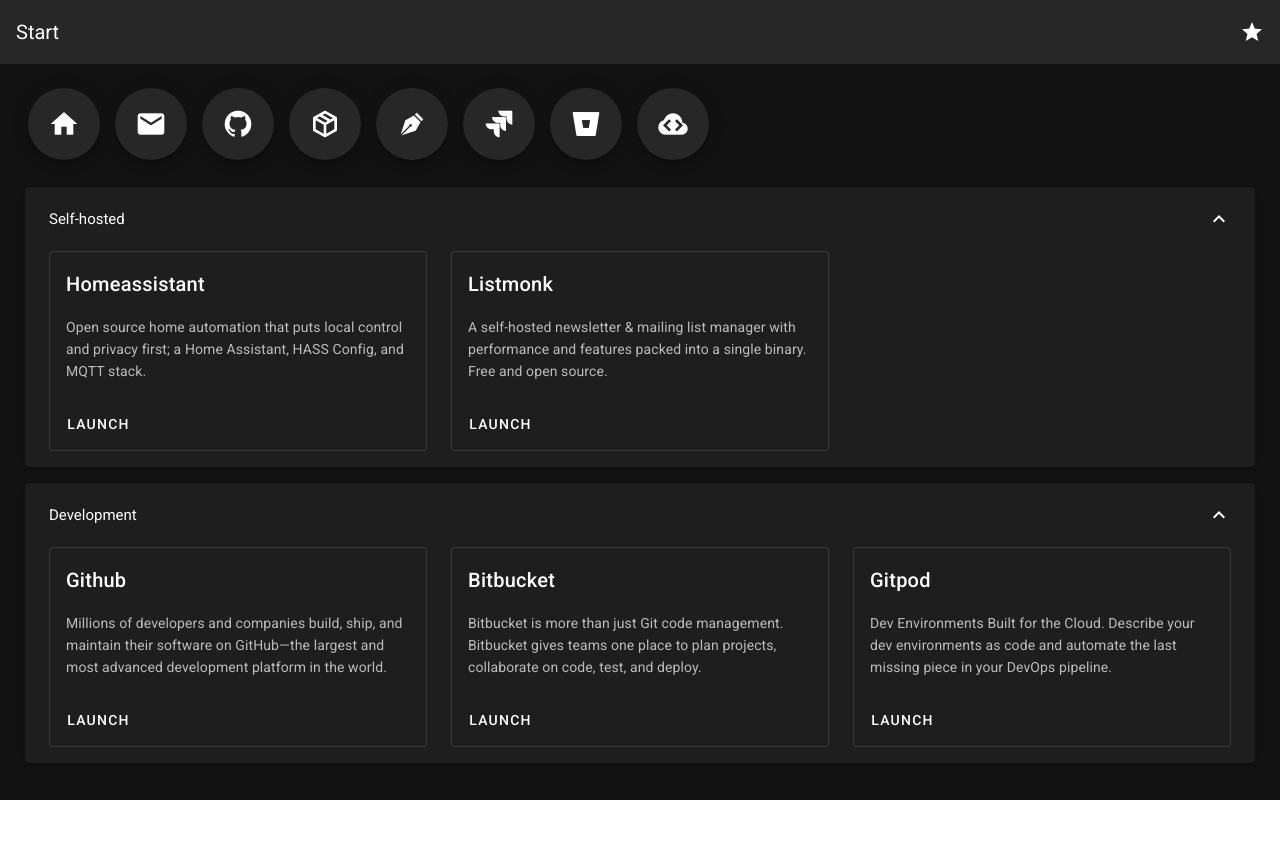
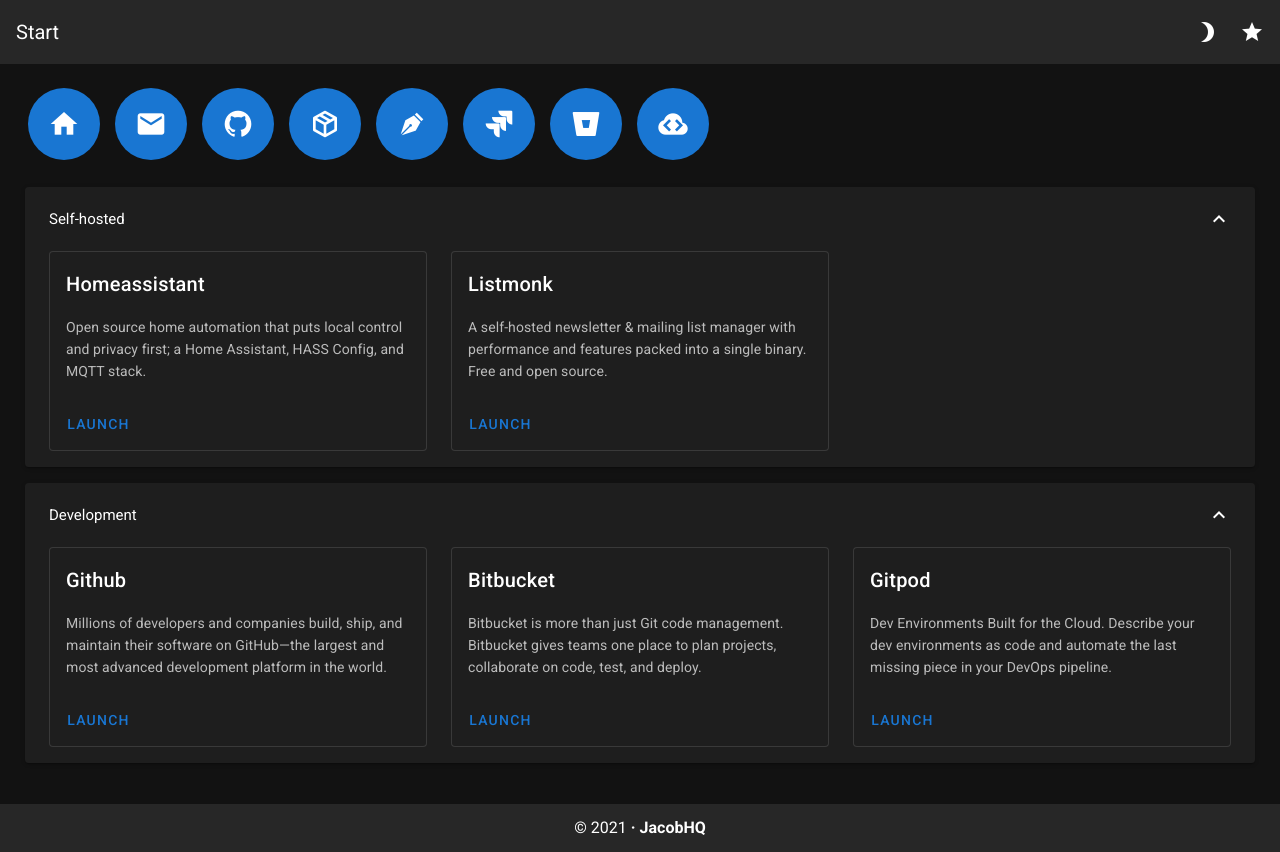
Before and after one commit to jacobhq/start, a Nuxt app: page / in a window 1280 px wide. Both pictures are taken after a click on the button "Development". Before the commit the page ends 800 px from the top, so only its background shows below. Built offline with nearby package versions, Linux system fonts and the light colour scheme.

Commit message:
Add dark mode

```diff
--- a/components/fab-row.vue
+++ b/components/fab-row.vue
@@ -2,7 +2,7 @@
   <div class="row fab-row">
       <v-tooltip bottom>
         <template v-slot:activator="{ on, attrs }">
-          <v-btn fab x-large v-bind="attrs" v-on="on" href="https://hassio.jacobhq.xyz/">
+          <v-btn fab x-large v-bind="attrs" v-on="on" href="https://hassio.jacobhq.xyz/" color="primary" depressed>
             <v-icon>mdi-home</v-icon>
           </v-btn>
         </template>
@@ -10,7 +10,7 @@
       </v-tooltip>
       <v-tooltip bottom>
         <template v-slot:activator="{ on, attrs }">
-          <v-btn fab x-large v-bind="attrs" v-on="on" href="http://mail.jacobhq.xyz/">
+          <v-btn fab x-large v-bind="attrs" v-on="on" href="http://mail.jacobhq.xyz/" color="primary" depressed>
             <v-icon>mdi-email</v-icon>
           </v-btn>
         </template>
@@ -18,7 +18,7 @@
       </v-tooltip>
       <v-tooltip bottom>
         <template v-slot:activator="{ on, attrs }">
-          <v-btn fab x-large v-bind="attrs" v-on="on" href="http://github.com/">
+          <v-btn fab x-large v-bind="attrs" v-on="on" href="http://github.com/" color="primary" depressed>
             <v-icon>mdi-github</v-icon>
           </v-btn>
         </template>
@@ -26,7 +26,7 @@
       </v-tooltip>
       <v-tooltip bottom>
         <template v-slot:activator="{ on, attrs }">
-          <v-btn fab x-large v-bind="attrs" v-on="on" href="https://dashboard.balena-cloud.com/apps">
+          <v-btn fab x-large v-bind="attrs" v-on="on" href="https://dashboard.balena-cloud.com/apps" color="primary" depressed>
             <v-icon>mdi-package-variant-closed</v-icon>
           </v-btn>
         </template>
@@ -34,7 +34,7 @@
       </v-tooltip>
       <v-tooltip bottom>
         <template v-slot:activator="{ on, attrs }">
-          <v-btn fab x-large v-bind="attrs" v-on="on" href="http://amazing-emails.vercel.app/">
+          <v-btn fab x-large v-bind="attrs" v-on="on" href="http://amazing-emails.vercel.app/" color="primary" depressed>
             <v-icon>mdi-fountain-pen-tip</v-icon>
           </v-btn>
         </template>
@@ -42,7 +42,7 @@
       </v-tooltip>
       <v-tooltip bottom>
         <template v-slot:activator="{ on, attrs }">
-          <v-btn fab x-large v-bind="attrs" v-on="on" href="https://desica.atlassian.net/jira">
+          <v-btn fab x-large v-bind="attrs" v-on="on" href="https://desica.atlassian.net/jira" color="primary" depressed>
             <v-icon>mdi-jira</v-icon>
           </v-btn>
         </template>
@@ -50,7 +50,7 @@
       </v-tooltip>
       <v-tooltip bottom>
         <template v-slot:activator="{ on, attrs }">
-          <v-btn fab x-large v-bind="attrs" v-on="on" href="https://bitbucket.org/account/signin/">
+          <v-btn fab x-large v-bind="attrs" v-on="on" href="https://bitbucket.org/account/signin/" color="primary" depressed>
             <v-icon>mdi-bitbucket</v-icon>
           </v-btn>
         </template>
@@ -58,7 +58,7 @@
       </v-tooltip>
       <v-tooltip bottom>
         <template v-slot:activator="{ on, attrs }">
-          <v-btn fab x-large v-bind="attrs" v-on="on" href="https://dash.cloudflare.com/">
+          <v-btn fab x-large v-bind="attrs" v-on="on" href="https://dash.cloudflare.com/" color="primary" depressed>
             <v-icon>mdi-cloud-tags</v-icon>
           </v-btn>
         </template>
--- a/layouts/default.vue
+++ b/layouts/default.vue
@@ -3,21 +3,44 @@
     <v-app-bar flat fixed style="height: 64px;">
       <v-toolbar-title>Start</v-toolbar-title>
       <v-spacer></v-spacer>
-      <v-btn icon href="https://github.com/jacobhq/start">
-        <v-icon>mdi-star</v-icon>
-      </v-btn>
+      <v-tooltip bottom>
+        <template v-slot:activator="{ on, attrs }">
+          <v-btn icon v-bind="attrs" v-on="on" @click="toggle()">
+            <v-icon v-show="$vuetify.theme.dark">mdi-moon-waxing-crescent</v-icon>
+            <v-icon v-show="!$vuetify.theme.dark">mdi-white-balance-sunny</v-icon>
+          </v-btn>
+        </template>
+        <span>Toggle dark mode</span>
+      </v-tooltip>
+      <v-tooltip bottom>
+        <template v-slot:activator="{ on, attrs }">
+          <v-btn icon v-on="on" v-bind="attrs" href="https://github.com/jacobhq/start">
+            <v-icon>mdi-star</v-icon>
+          </v-btn>
+        </template>
+        <span>Star on GitHub</span>
+      </v-tooltip>
     </v-app-bar>
-    <main style="margin-top: 75px; padding: 25px;">
+    <main style="margin-top: 75px; padding: 25px; margin-bottom: 64px;">
       <Nuxt />
     </main>
+    <v-footer padless absolute>
+      <v-col class="text-center" cols="12">&copy; {{ new Date().getFullYear() }} <strong>&middot; JacobHQ</strong></v-col>
+    </v-footer>
+
   </v-app>
 </template>
 
 <script>
+
 export default {
   data () {
     return {
-
+    }
+  },
+  methods: {
+    toggle() {
+      this.$vuetify.theme.dark = !this.$vuetify.theme.dark
     }
   }
 }
--- a/pages/index.vue
+++ b/pages/index.vue
@@ -12,7 +12,7 @@
                 <v-card-title>Homeassistant</v-card-title>
                 <v-card-text>Open source home automation that puts local control and privacy first; a Home Assistant, HASS Config, and MQTT stack.</v-card-text>
                 <v-card-actions>
-                  <v-btn depressed text href="https://hassio.jacobhq.xyz/">Launch</v-btn>
+                  <v-btn depressed text href="https://hassio.jacobhq.xyz/" color="primary">Launch</v-btn>
                 </v-card-actions>
               </v-card>
             </div>
@@ -21,7 +21,7 @@
                 <v-card-title>Listmonk</v-card-title>
                 <v-card-text>A self-hosted newsletter & mailing list manager with performance and features packed into a single binary. Free and open source.</v-card-text>
                 <v-card-actions>
-                  <v-btn depressed text href="https://mail.jacobhq.xyz/">Launch</v-btn>
+                  <v-btn depressed text href="https://mail.jacobhq.xyz/" color="primary">Launch</v-btn>
                 </v-card-actions>
               </v-card>
             </div>
@@ -38,7 +38,7 @@
                 <v-card-title>Github</v-card-title>
                 <v-card-text>Millions of developers and companies build, ship, and maintain their software on GitHub—the largest and most advanced development platform in the world.</v-card-text>
                 <v-card-actions>
-                  <v-btn depressed text href="https://github.com/">Launch</v-btn>
+                  <v-btn depressed text href="https://github.com/" color="primary">Launch</v-btn>
                 </v-card-actions>
               </v-card>
             </div>
@@ -47,7 +47,7 @@
                 <v-card-title>Bitbucket</v-card-title>
                 <v-card-text>Bitbucket is more than just Git code management. Bitbucket gives teams one place to plan projects, collaborate on code, test, and deploy.</v-card-text>
                 <v-card-actions>
-                  <v-btn depressed text href="https://bitbucket.org/account/signin/">Launch</v-btn>
+                  <v-btn depressed text href="https://bitbucket.org/account/signin/" color="primary">Launch</v-btn>
                 </v-card-actions>
               </v-card>
             </div>
@@ -56,7 +56,7 @@
                 <v-card-title>Gitpod</v-card-title>
                 <v-card-text>Dev Environments Built for the Cloud. Describe your dev environments as code and automate the last missing piece in your DevOps pipeline.</v-card-text>
                 <v-card-actions>
-                  <v-btn depressed text href="https://gitpod.io/">Launch</v-btn>
+                  <v-btn depressed text href="https://gitpod.io/" color="primary">Launch</v-btn>
                 </v-card-actions>
               </v-card>
             </div>
```
